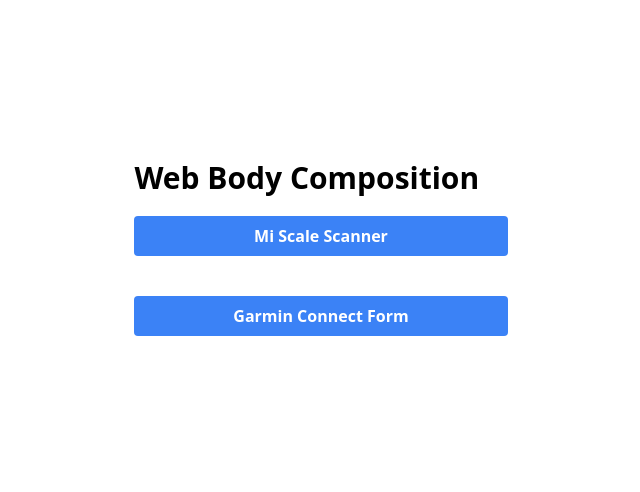
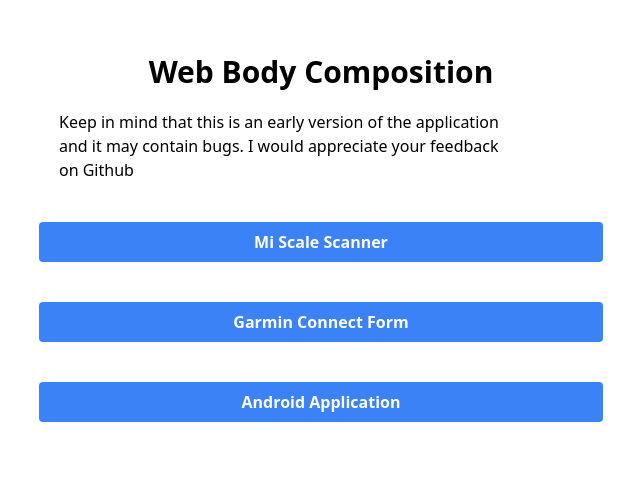
Before and after one commit to asenov78/WebBodyComposition, a Next.js app: page / in a window 1280 px wide. Shown: the part 110-602 px from the top of the page, without its empty margins (319-959 px from the left). Built offline with nearby package versions, Linux system fonts and the light colour scheme.

Commit message:
Layout upgrades and extra information

```diff
--- a/components/footer.js
+++ b/components/footer.js
@@ -4,7 +4,7 @@
     return (
         <footer className="text-center items-center">
 
-            <div >
+            <div className="mb-5" >
                 <a href="https://www.buymeacoffee.com/lukaszswiderski" target="_blank" ><img src="https://cdn.buymeacoffee.com/buttons/default-orange.png" alt="Buy Me A Coffee" height="41" width="174" className="mr-auto ml-auto" /></a>
 
             </div>
--- a/components/layout.js
+++ b/components/layout.js
@@ -13,7 +13,7 @@
             </Head>
             <div className='flex flex-col h-screen justify-between'>
                 <Navbar />
-                <main className='flex items-center'>
+                <main className='flex '>
                     <div className='ml-auto mr-auto'>
                         {children}
                     </div>
--- a/components/scanner.js
+++ b/components/scanner.js
@@ -236,6 +236,21 @@
                 </label>
             </div>
             <div className='flex flex-wrap'>
+
+
+                <button
+                    onClick={onStopButtonClick}
+                    className='bg-blue-500 hover:bg-blue-700 text-white font-bold py-2 px-4 rounded mt-5 mr-auto'
+                > Stop Scan
+                </button>
+                <button
+                    onClick={onStartButtonClick}
+                    className='bg-blue-500 hover:bg-blue-700 text-white font-bold py-2 px-4 rounded mt-5 ml-auto'
+                > Start Scan
+                </button>
+
+            </div>
+            <div className='flex flex-wrap'>
                 <Link href="/" passHref>
                     <button
                         type="button"
@@ -243,16 +258,7 @@
                     >  &lt; Back
                     </button>
                 </Link>
-                <button
-                    onClick={onStartButtonClick}
-                    className='bg-blue-500 hover:bg-blue-700 text-white font-bold py-2 px-4 rounded mt-5 ml-auto'
-                > Start Scan
-                </button>
-                <button
-                    onClick={onStopButtonClick}
-                    className='bg-blue-500 hover:bg-blue-700 text-white font-bold py-2 px-4 rounded mt-5 ml-auto'
-                > Stop Scan
-                </button>
+
                 <button
                     onClick={() => {
                         router.push('/sync/garmin')
--- a/pages/index.js
+++ b/pages/index.js
@@ -6,8 +6,12 @@
     <>
 
       <div>
-        <h1 className='text-3xl font-bold'>Web Body Composition</h1>
+        <h1 className='text-3xl font-bold text-center'>Web Body Composition</h1>
       </div>
+      <div className='m-5 max-w-md'>
+        <p>Keep in mind that this is an early version of the application and it may contain bugs. I would appreciate your feedback on Github</p>
+      </div>
+
 
       <div className='flex flex-wrap'>
         <Link href="/scale/xiaomi" passHref className='m-5 w-full mr-auto ml-auto'>
@@ -24,6 +28,13 @@
           > Garmin Connect Form
           </button>
         </Link>
+        <Link href="https://play.google.com/store/apps/details?id=com.lukaszswiderski.MiScaleExporter" target='_blank' className='m-5 w-full mr-auto ml-auto'>
+          <button
+            type="submit"
+            className='bg-blue-500 hover:bg-blue-700 text-white font-bold py-2 px-4 rounded w-full'
+          > Android Application
+          </button>
+        </Link>
       </div>
     </>
   )
--- a/pages/scale/xiaomi.js
+++ b/pages/scale/xiaomi.js
@@ -8,7 +8,7 @@
     return (
         <>
             <div className='flex flex-wrap'>
-                <div className='w-full max-w-lg ml-auto mr-auto'>
+                <div className='w-full max-w-md ml-auto mr-auto'>
 
                     <h1 className='text-3xl font-bold text-center mb-5'>Mi Body Composition Scale Scanner</h1>
                     <div className='flex mb-5'>
@@ -21,10 +21,11 @@
                                     alt="Download Bluefy browser on the App Store"
                                     height="40"
                                     width="135"
-                                    className=" ml-auto" /></a>
+                                    className="ml-auto" /></a>
                         </div>
 
                     </div>
+                    <p className='mb-5'>After click on &quot;Start Scan&quot; connect with your scale. Probably called MIBCS  </p>
 
                     <Scanner></Scanner>
                     {
@@ -53,9 +54,6 @@
                         </div>
                     }
 
-
-
-
                 </div>
             </div>
         </>)
--- a/pages/sync/garmin.js
+++ b/pages/sync/garmin.js
@@ -66,7 +66,7 @@
     return (
         <>
             <div className='flex flex-wrap'>
-                <div className='w-full max-w-lg ml-auto mr-auto'>
+                <div className='w-full max-w-md ml-auto mr-auto'>
                     <h1 className='text-3xl font-bold text-center mb-5'> Garmin Body Composition Form</h1>
                     <form onSubmit={submitGarminForm}
                         className=''>
```
